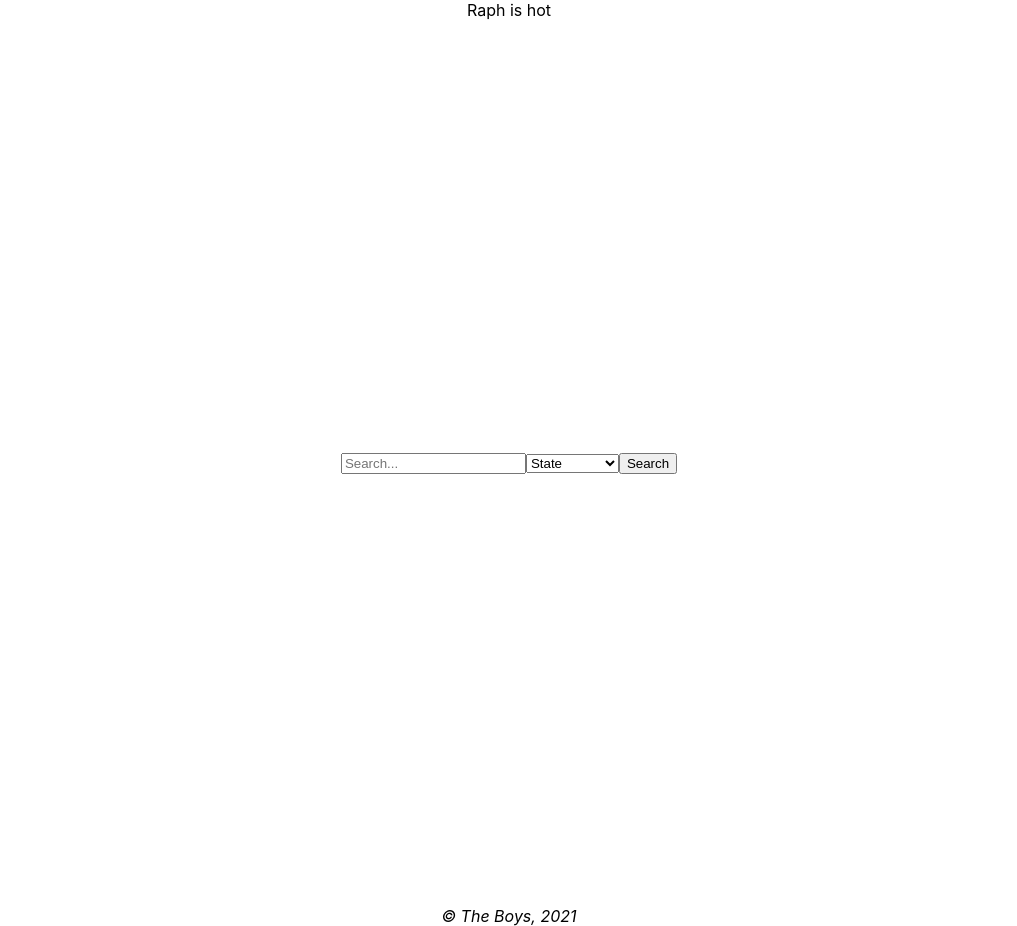
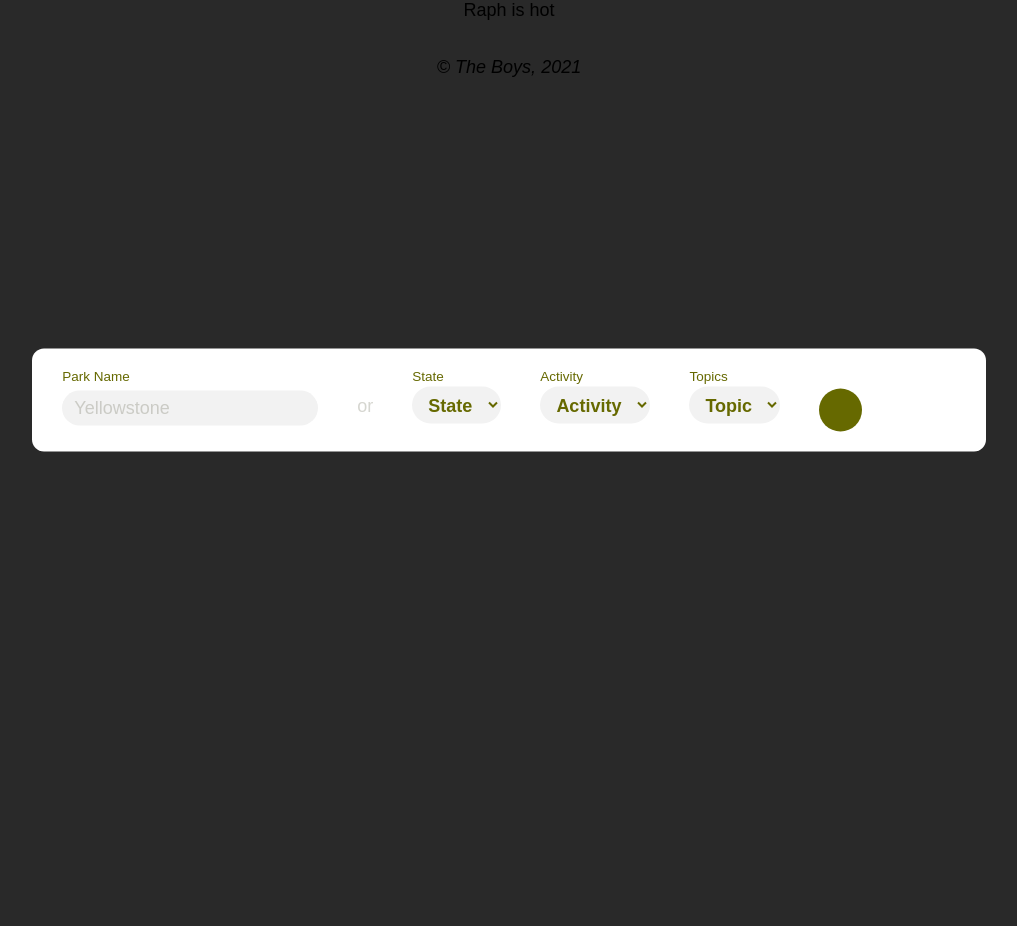
Before and after one commit to Kobakat/NationalParkWebApp, a React (Create React App) app: page / in a window 1280 px wide. Shown: the whole page, without its empty margins (131-1148 px from the left). After the commit the page ends 800 px from the top, so only its background shows below. Built offline with nearby package versions, Linux system fonts and the light colour scheme.

Commit message:
Initial Search bar

```diff
--- a/src/home/home-page.js
+++ b/src/home/home-page.js
@@ -1,10 +1,42 @@
 import "./home-page.css";
 import SearchBar from "./search-bar";
+import { React, useState, useEffect } from "react";
+import ParkResuls from "./park-results";
 
 function HomePage() {
+  const [searchParams, setSearchParams] = useState({
+    query: null,
+    params: null,
+  });
+  const [parkData, setParkData] = useState(null);
+
+  const { query, params } = searchParams;
+
+  const getData = (query, params) => {
+    setSearchParams({
+      query: query,
+      params: params,
+    });
+  };
+
+  const getParkData = async (query, params) => {
+    const url = `https://developer.nps.gov/api/v1/parks?q=${query}&api_key=Cy9A26aUd3kGBHQMyt9MonLzWyxCDu5aO49JJ0v0`;
+    try {
+      const data = await fetch(url);
+      const parkJson = await data.json();
+      console.log(parkJson)
+      if (parkJson !== null) setParkData(parkJson);
+    } catch (err) {
+      console.error(err);
+    }
+  };
+
   return (
+
     <div>
-      <SearchBar></SearchBar>
+      {/* <SearchBar></SearchBar>  you shouldn't do it like this unless you are passing a Children to it*/}
+      <SearchBar getData={getData} getParkData={getParkData} />
+      {parkData ? <ParkResuls results={parkData} /> : ""}
     </div>
   );
 }
--- /dev/null
+++ b/src/home/park-results.js
@@ -0,0 +1,14 @@
+import React, { useEffect } from "react";
+
+function ParkResults({ results }) {
+  let content;
+  const {data} = results
+  if (results !== null) {
+    content = data.map((parks) => {
+      return <div>{parks.fullName}</div>;
+    });
+  }
+  return <div>{content}</div>;
+}
+
+export default ParkResults;
--- a/src/home/search-bar.css
+++ b/src/home/search-bar.css
@@ -1,12 +1,93 @@
-.search-container {
-  width: 50%;
-  margin: 0 auto;
-
-  /*HACK just centering stuff on the page for right now*/
-  padding-top: 25rem;
-  padding-bottom: 25rem;
+* {
+  margin: 0;
+  padding: 0;
+  box-sizing: border-box;
+  font-size: 18px;
+  font-family: "Nunito", sans-serif;
 }
 
-.search-form {
-  text-align: center;
+body {
+  background-color: #292929;
 }
+
+.search-container {
+/*   border: 2px solid red; */
+  display: flex;
+  width: 954px;
+  height: 103px;
+  border-radius: 12px;
+/*  next 4 lines are just to center all of it on this page specifically  */
+  top: 50%;
+  left: 50%;
+  transform: translate(-50%, -50%);
+  position: absolute;
+  padding: .6rem;
+  background-color: #ffffff;
+}
+
+form {
+  display: flex;
+  justify-content: space-around;
+/*   border: 2px solid blue; */
+  width: 90%;
+}
+
+.search-name-container,
+.select-state-container,
+.select-activity-container,
+.select-topic-container{
+  display: flex;
+  flex-direction: column;
+}
+
+.name-input-label,
+.select-state-label,
+.select-activity-label,
+.select-topic-label {
+  font-size: .75rem;
+  padding-top: .5rem;
+  color: #666900;
+}
+
+input[type="text"],
+select{
+  margin-top: .4rem;
+  border: none;
+/*   outline: none; */
+  background-color: #f2f2f2;
+  border-radius: 40px;
+  padding: .4rem .67rem .4rem;
+}
+
+input[type="text"],
+select:focus {
+  outline-color: #666900;
+}
+
+select {
+  color: #666900;
+  font-weight: 600;
+  margin-top: .2rem;
+}
+
+input::placeholder {
+  color: #353619;
+  opacity: .2;
+}
+
+span {
+  margin-top: 2rem;
+  color: #353619;
+  opacity: .2;
+}
+
+button {
+ border: none;
+ outline: none;
+ border-radius: 50%;
+ width: 43px;
+ height: 43px;
+ margin-top: 1.6rem;
+ background-color: #666900;
+ color: #ffffff;
+}
--- a/src/home/search-bar.js
+++ b/src/home/search-bar.js
@@ -1,17 +1,77 @@
 import "./search-bar.css";
+import { React, useState, useEffect } from "react";
+function SearchBar({ getData, getParkData }) {
+  const [query, setQuery] = useState("");
+  const [param, setParam] = useState("");
 
-function SearchBar() {
+  const onSearchBarChange = (e) => {
+    console.log(e.target.value);
+  };
+
+  const onSubmitForm = (e) => {
+    e.preventDefault();
+    getParkData(query, param);
+  };
+
+  const handleChangeDropDown = (e) => {
+    setParam(e.target.value);
+    console.log(`Param is now set to: ${param}`);
+  };
+
+  const handleChangeSearchBar = (e) => {
+    setQuery(e.target.value);
+    console.log(`Search is now set to: ${query}`);
+  };
+
   return (
+
     <div className="search-container">
-      <form className="search-form" action="">
-        <input type="text" placeholder="Search..." />
-        <select name="" id="">
-          <option value="">State</option>
-          <option value="">Topics</option>
-          <option value="">Designation</option>
-          <option value="">Activities</option>
-        </select>
-        <button type="submit">Search</button>
+      <form action="" onSubmit={onSubmitForm}>
+        <div className="search-name-container">
+          <label className="name-input-label" for="name">
+            Park Name
+          </label>
+          <input
+            type="text"
+            id="name"
+            placeholder="Yellowstone"
+            onChange={handleChangeSearchBar}
+          />
+        </div>
+        <span>or</span>
+        <div className="select-state-container">
+          <label className="select-state-label" for="state">
+            State
+          </label>
+          <select name="stateSelect" id="state">
+            <option value="" disabled selected>
+              State
+            </option>
+          </select>
+        </div>
+        <div className="select-activity-container">
+          <label className="select-activity-label" for="activity">
+            Activity
+          </label>
+          <select name="activitySelect" id="activity">
+            <option value="" disabled selected>
+              Activity
+            </option>
+          </select>
+        </div>
+        <div className="select-topic-container">
+          <label className="select-topic-label" for="topic">
+            Topics
+          </label>
+          <select name="topicSelect" id="topic">
+            <option value="" disabled selected>
+              Topic
+            </option>
+          </select>
+        </div>
+        <button type="submit" value="Submit">
+          <i className="fas fa-search"></i>
+        </button>
       </form>
     </div>
   );
--- a/src/index.js
+++ b/src/index.js
@@ -1,7 +1,7 @@
 import "./index.css";
 import React from "react";
 import ReactDOM from "react-dom";
-import App from "./app";
+import App from "./App.js"
 
 ReactDOM.render(
   <React.StrictMode>
```
